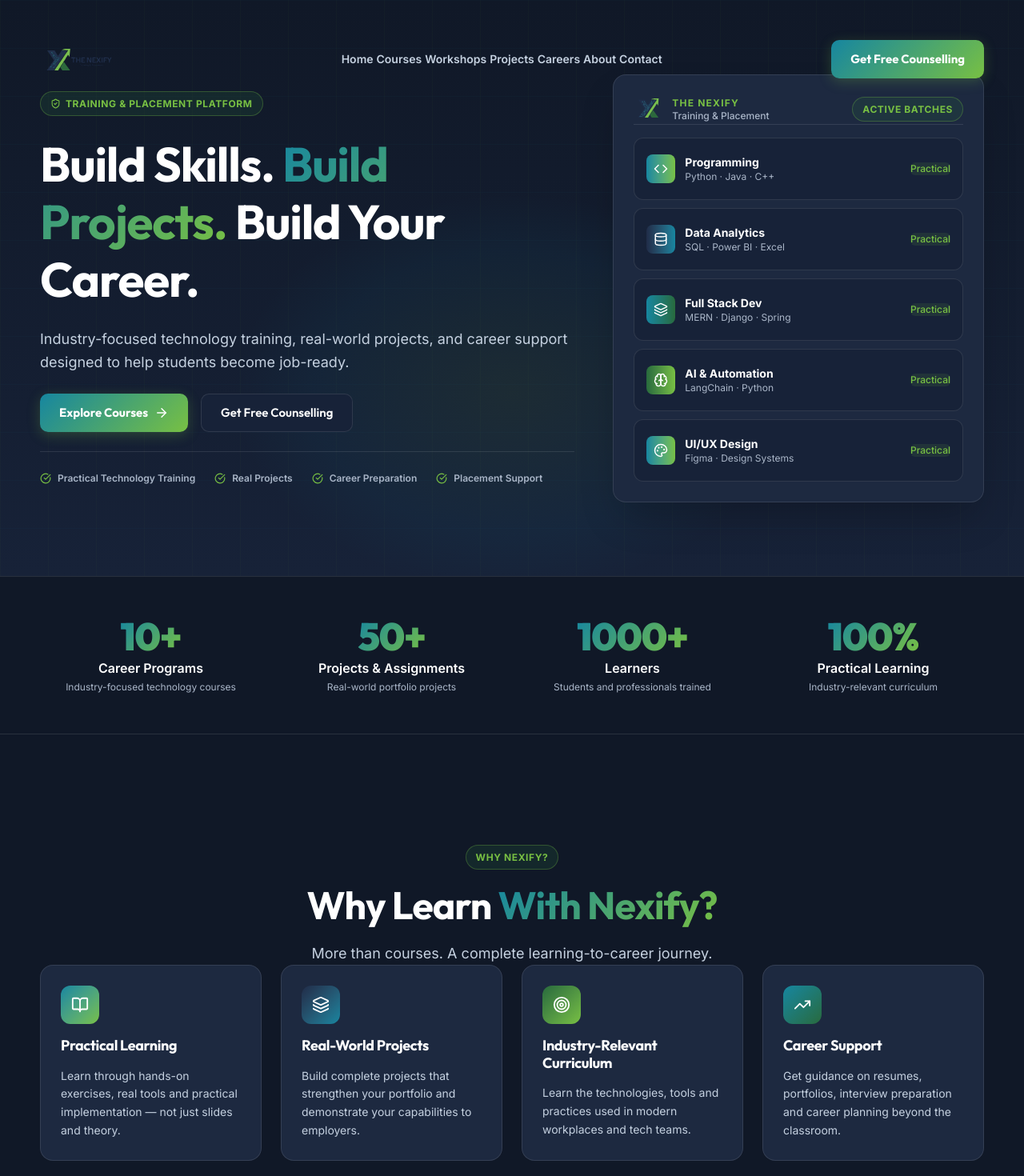
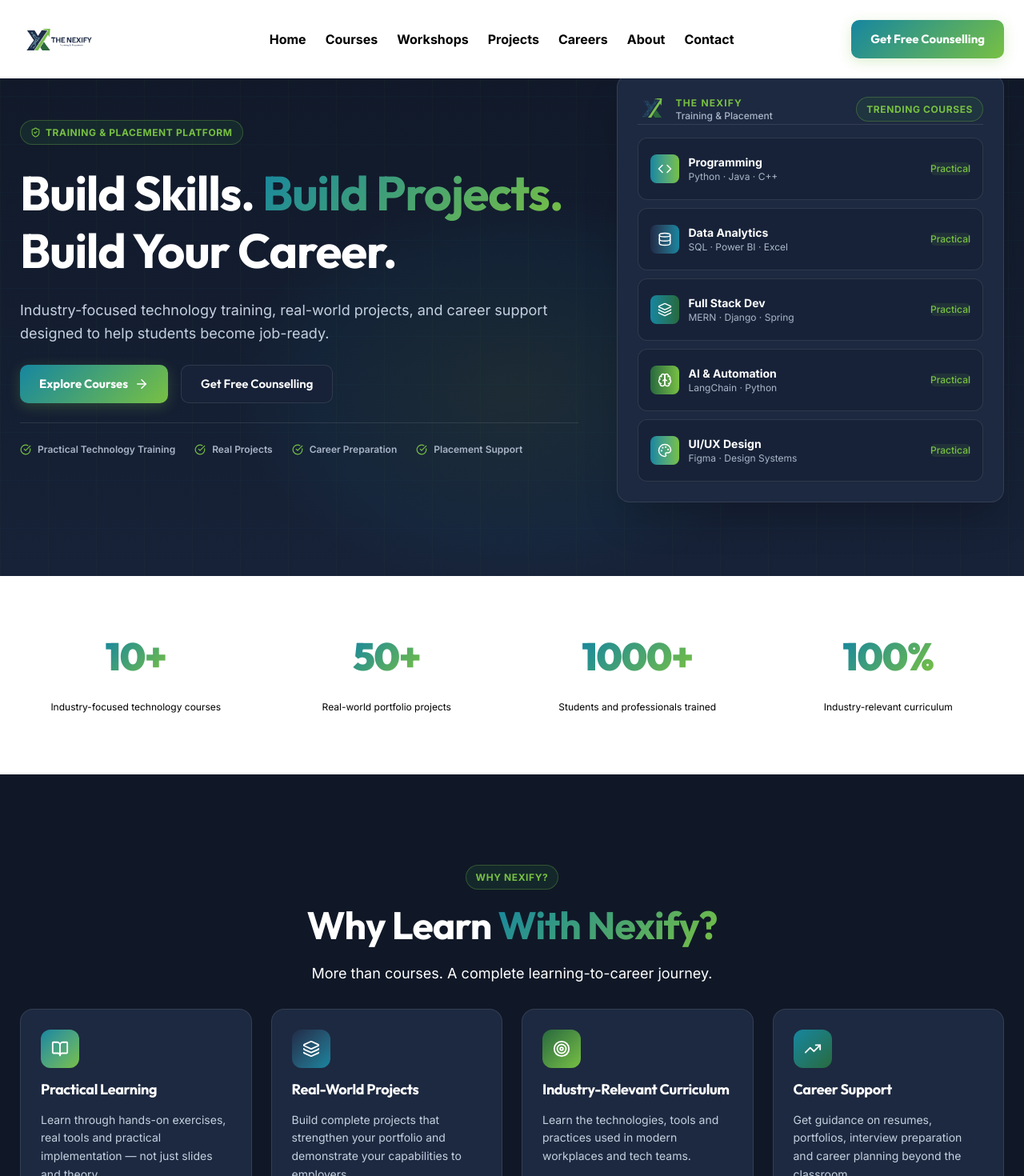
Before and after one commit to caddcentersimmakkal-ctrl/nexify, a Next.js app: page / in a window 1280 px wide. Shown: the top 1470 px of the page at 80% size. Built offline with nearby package versions, Linux system fonts and the light colour scheme.

Commit message:
Home page changes

```diff
--- a/src/app/globals.css
+++ b/src/app/globals.css
@@ -4,7 +4,7 @@
 :root {
   /* Official Nexify Brand Colors */
   --color-primary-navy: #202C48;
-   /* --color-primary-navy: #fff; */
+  /* --color-primary-navy: #fff; */
   --color-tech-teal: #1686A0;
   --color-primary-green: #78C043;
   --color-dark-green: #286A3D;
@@ -75,7 +75,12 @@ body {
   overflow-x: hidden;
 }
 
-h1, h2, h3, h4, h5, h6 {
+h1,
+h2,
+h3,
+h4,
+h5,
+h6 {
   font-family: var(--font-heading);
   font-weight: 700;
   line-height: 1.2;
@@ -187,7 +192,7 @@ h1, h2, h3, h4, h5, h6 {
 .section-container {
   max-width: 1280px;
   margin: 0 auto;
-  padding: 50px;
+  padding: 25px;
 }
 
 .section-padding {
@@ -249,6 +254,7 @@ h1, h2, h3, h4, h5, h6 {
 
 /* Reduced motion */
 @media (prefers-reduced-motion: reduce) {
+
   *,
   *::before,
   *::after {
@@ -257,3 +263,46 @@ h1, h2, h3, h4, h5, h6 {
     transition-duration: 0.01ms !important;
   }
 }
+
+
+
+
+
+
+
+
+/* Base Navbar Styling */
+nav ul {
+  list-style: none;
+  display: flex;
+  gap: 30px;
+}
+
+nav a {
+  text-decoration: none;
+  color: var(--color-navy-bg);
+  font-size: 16px;
+  font-weight: bold;
+  position: relative;
+  /* Crucial for absolute pseudo-elements */
+  padding: 5px 0;
+}
+
+/* Underline Setup */
+nav a::after {
+  content: '';
+  position: absolute;
+  width: 0;
+  height: 2px;
+  bottom: 0;
+  left: 0;
+  background-color: var(--color-border-hover);
+  /* Underline color */
+  transition: width 0.3s ease;
+  /* Smooth transition */
+}
+
+/* Hover Action */
+nav a:hover::after {
+  width: 100%;
+}
--- a/src/app/page.tsx
+++ b/src/app/page.tsx
@@ -184,7 +184,7 @@ function HeroVisualCard() {
             <p className="text-xs font-medium" style={{ color: "var(--color-text-muted)" }}>Training &amp; Placement</p>
           </div>
         </div>
-        <span className="badge badge-green text-[10px]">Active Batches</span>
+        <span className="badge badge-green text-[10px]">Trending Courses</span>
       </div>
 
       {/* Program Cards */}
@@ -311,7 +311,7 @@ export default function HomePage() {
       {/* Featured Courses */}
       <section
         className="section-padding"
-        style={{ background: "var(--color-navy-surface)", borderTop: "1px solid var(--color-border)", borderBottom: "1px solid var(--color-border)" }}
+        style={{ background: "white", borderTop: "1px solid var(--color-border)", borderBottom: "1px solid var(--color-border)" }}
         aria-labelledby="courses-heading"
       >
         <div className="section-container">
@@ -320,7 +320,7 @@ export default function HomePage() {
               badge="Programs"
               title="Explore Our"
               titleHighlight="Career-Focused Courses"
-              subtitle="Choose the learning path that matches your career goals."
+              // subtitle="Choose the learning path that matches your career goals."
               align="left"
               id="courses-heading"
             />
@@ -405,7 +405,7 @@ export default function HomePage() {
       </section>
 
       {/* Technology Section */}
-      <section
+      {/* <section
         className="section-padding"
         style={{ background: "var(--color-navy-surface)", borderTop: "1px solid var(--color-border)" }}
         aria-labelledby="tech-heading"
@@ -425,10 +425,10 @@ export default function HomePage() {
             <TechnologyGrid />
           </AnimatedSection>
         </div>
-      </section>
+      </section> */}
 
       {/* Projects Preview */}
-      <section
+      {/* <section
         className="section-padding"
         style={{ borderTop: "1px solid var(--color-border)" }}
         aria-labelledby="projects-heading"
@@ -460,10 +460,10 @@ export default function HomePage() {
             ))}
           </StaggerContainer>
         </div>
-      </section>
+      </section> */}
 
       {/* Workshop Preview */}
-      {upcomingWorkshops.length > 0 && (
+      {/* {upcomingWorkshops.length > 0 && (
         <section
           className="section-padding"
           style={{ background: "var(--color-navy-surface)", borderTop: "1px solid var(--color-border)" }}
@@ -497,12 +497,12 @@ export default function HomePage() {
             </StaggerContainer>
           </div>
         </section>
-      )}
+      )} */}
 
       {/* Career CTA */}
       <section
         className="section-padding"
-        style={{ borderTop: "1px solid var(--color-border)" }}
+        style={{ borderTop: "1px solid var(--color-border)", backgroundColor: "white" }}
         aria-labelledby="career-cta-heading"
       >
         <div className="section-container">
@@ -528,7 +528,7 @@ export default function HomePage() {
       </section>
 
       {/* Testimonials */}
-      <section
+      {/* <section
         className="section-padding"
         style={{ background: "var(--color-navy-surface)", borderTop: "1px solid var(--color-border)" }}
         aria-labelledby="testimonials-heading"
@@ -555,10 +555,10 @@ export default function HomePage() {
             ))}
           </StaggerContainer>
         </div>
-      </section>
+      </section> */}
 
       {/* Final CTA */}
-      <section
+      {/* <section
         className="section-padding"
         style={{ borderTop: "1px solid var(--color-border)" }}
         aria-labelledby="final-cta-heading"
@@ -575,7 +575,7 @@ export default function HomePage() {
             />
           </AnimatedSection>
         </div>
-      </section>
+      </section> */}
     </>
   );
 }
--- a/src/components/CTASection.tsx
+++ b/src/components/CTASection.tsx
@@ -46,16 +46,16 @@ export default function CTASection({
   return (
     <section
       className="rounded-2xl p-8 md:p-12 lg:p-16 text-center"
-      style={bgStyles[variant]}
+      style={{ ...bgStyles[variant], display: "flex", justifyContent: "center", alignItems: "center" }}
     >
-      <div className="max-w-2xl mx-auto flex flex-col items-center gap-6">
+      <div className="max-w-2xl mx-auto flex flex-col items-center gap-6" style={{ padding: "50px 16px" }}>
         {badge && (
           <span className="badge badge-green">{badge}</span>
         )}
 
         <h2
           className="text-3xl md:text-4xl lg:text-5xl font-bold tracking-tight"
-          style={{ fontFamily: "var(--font-heading)" }}
+          style={{ fontFamily: "var(--font-heading)", color: "black" }}
         >
           {title}{" "}
           {titleHighlight && (
@@ -65,7 +65,7 @@ export default function CTASection({
 
         <p
           className="text-base md:text-lg leading-relaxed max-w-lg"
-          style={{ color: "var(--color-text-secondary)" }}
+          style={{ color: "black" }}
         >
           {description}
         </p>
@@ -79,7 +79,8 @@ export default function CTASection({
                 style={{
                   background: "rgba(120, 192, 67, 0.1)",
                   border: "1px solid rgba(120, 192, 67, 0.25)",
-                  color: "#78C043"
+                  color: "#78C043",
+                  padding: "5px 6px"
                 }}
               >
                 ✓ {feature}
--- a/src/components/CourseCard.tsx
+++ b/src/components/CourseCard.tsx
@@ -124,7 +124,7 @@ export default function CourseCard({ course }: CourseCardProps) {
           }}
           aria-label={`View ${course.name} course details`}
         >
-          <span className="text-sm font-semibold">View Course</span>
+          <span className="text-sm font-semibold" style={{marginTop: "20px"}}>View Course</span>
           <ArrowRight
             size={16}
             className="transition-transform group-hover/link:translate-x-1"
--- a/src/components/Navbar.tsx
+++ b/src/components/Navbar.tsx
@@ -43,7 +43,7 @@ export default function Navbar() {
             : "py-5"
         }`}
         style={{
-          background: isScrolled ? "rgba(16, 24, 39, 0.92)" : "transparent",
+          background: "white",
           borderColor: isScrolled ? "var(--color-border)" : "transparent"
         }}
       >
@@ -68,7 +68,7 @@ export default function Navbar() {
                 key={link.href}
                 href={link.href}
                 className="px-3.5 py-2 rounded-lg text-sm font-semibold transition-all duration-200 hover:text-white"
-                style={{ color: "var(--color-text-secondary)" }}
+                style={{ color: "black", padding: "0 10px" }}
               >
                 {link.label}
               </Link>
--- a/src/components/ProjectCard.tsx
+++ b/src/components/ProjectCard.tsx
@@ -30,7 +30,8 @@ export default function ProjectCard({ project }: ProjectCardProps) {
       <div
         className="h-44 flex items-center justify-center relative overflow-hidden"
         style={{
-          background: "var(--gradient-brand-subtle)"
+          background: "var(--gradient-brand-subtle)",
+          marginBottom: "20px"
         }}
       >
         <div
@@ -106,7 +107,7 @@ export default function ProjectCard({ project }: ProjectCardProps) {
         {/* Footer actions */}
         <div
           className="flex items-center gap-3 pt-4"
-          style={{ borderTop: "1px solid var(--color-border)" }}
+          style={{ borderTop: "1px solid var(--color-border)", paddingTop: "15px" }}
         >
           {project.courseSlug && (
             <Link
--- a/src/components/SectionHeader.tsx
+++ b/src/components/SectionHeader.tsx
@@ -20,7 +20,7 @@ export default function SectionHeader({
   const alignClass = align === "center" ? "text-center items-center" : "text-left items-start";
 
   return (
-    <div id={id} className={`flex flex-col gap-4 ${alignClass} ${className}`}>
+    <div id={id} className={`flex flex-col gap-4 ${alignClass} ${className}`} style={{ marginBottom: "30px" }}>
       {badge && (
         <span className="badge badge-green">
           {badge}
@@ -33,7 +33,7 @@ export default function SectionHeader({
         )}
       </h2>
       {subtitle && (
-        <p className="text-base md:text-lg max-w-2xl leading-relaxed" style={{ color: "var(--color-text-secondary)" }}>
+        <p className="text-base md:text-lg max-w-2xl leading-relaxed">
           {subtitle}
         </p>
       )}
--- a/src/components/Stats.tsx
+++ b/src/components/Stats.tsx
@@ -9,8 +9,9 @@ export default function Stats() {
     <section
       className="py-12 border-y"
       style={{
-        background: "var(--color-surface)",
-        borderColor: "var(--color-border)"
+        background: "white",
+        borderColor: "var(--color-border)",
+        padding: "50px 0px"
       }}
     >
       <div className="section-container">
@@ -41,7 +42,7 @@ export default function Stats() {
                 </span>
                 <span
                   className="text-xs"
-                  style={{ color: "var(--color-text-muted)" }}
+                  style={{ color: "black" }}
                 >
                   {stat.description}
                 </span>
```
Also changed, not shown: src/components/Footer.tsx (+6 -6 lines).
